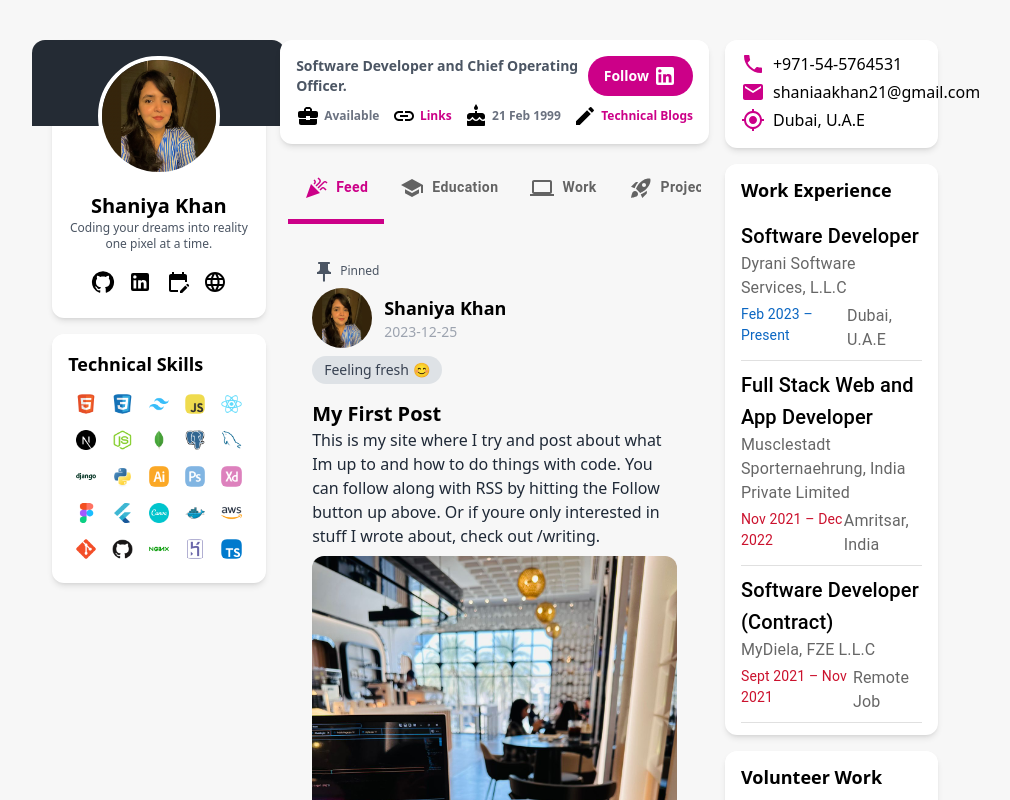
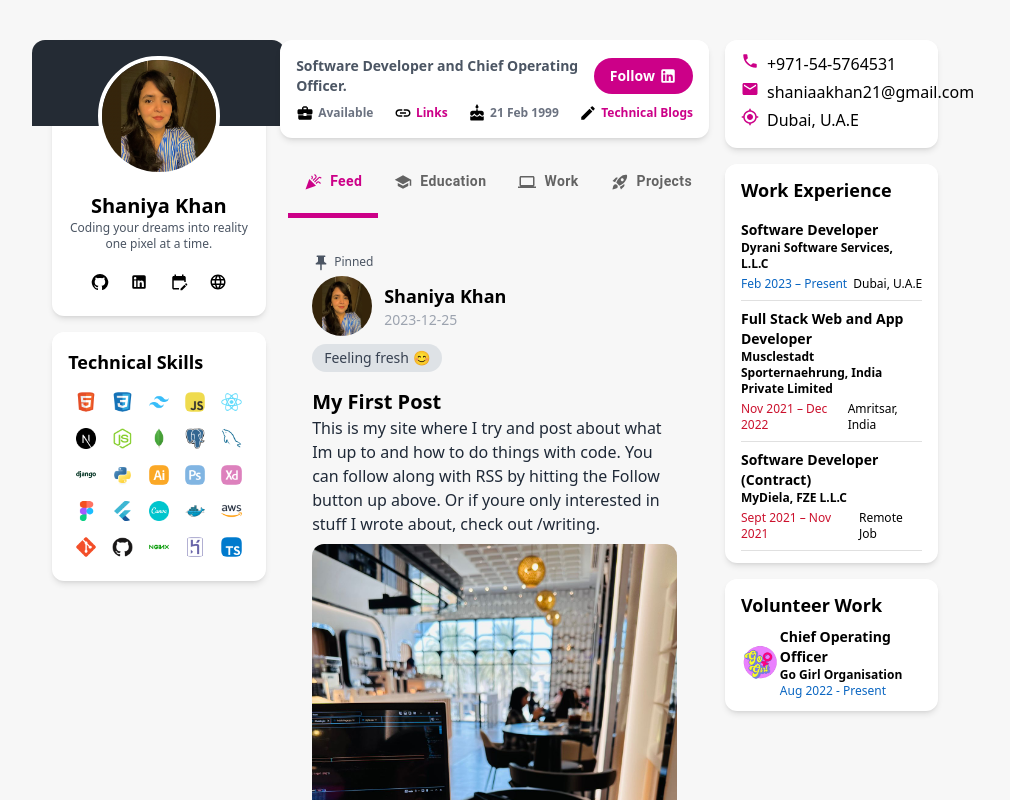
Before and after one commit to shaniaakhan21/shaniya, a Next.js app in the folder frontend/: page / in a window 1280 px wide. Shown: the top 800 px of the page, without its empty margins (127-1137 px from the left). Built offline with nearby package versions, Linux system fonts and the light colour scheme.

Commit message:
MUI fixation

```diff
--- a/frontend/src/app/components/Volunteer.tsx
+++ b/frontend/src/app/components/Volunteer.tsx
@@ -17,7 +17,7 @@ const VolunteerExperience: React.FC = () => {
                             height={50} alt='Go Girl Logo'
                         />
                     </Link>
-                    <div className='pl-4 sm:pr-4'>
+                    <div className='pl-4 sm:pl-0 sm:pr-4'>
 
                         <h2 className='text-sm font-semibold'>
                             Chief Operating Officer
--- a/frontend/src/app/components/Workbox.tsx
+++ b/frontend/src/app/components/Workbox.tsx
@@ -1,6 +1,6 @@
 "use client";
 import React from 'react';
-import { Box, Typography } from '@mui/material';
+import { Box } from '@mui/material';
 import { styled } from '@mui/system';
 import { ThemeProvider, useTheme } from '../../context/ThemeProvider'; // Adjust the import path as necessary
 
@@ -17,21 +17,6 @@ const TimelineItem = styled('div')(() => {
     return {
         position: 'relative',
         borderBottom: `1px solid ${colorMap[currentTheme]}`,
-    };
-});
-
-// Define a styled component for the date
-const DateText = styled(Typography)(() => {
-    const { theme: currentTheme } = useTheme();
-    const colorMap = {
-        light: '#757575',  // Grey 600 for light theme
-        dark: '#9e9e9e',   // Grey 600 for dark theme
-        pink: '#cfcfcf',   // Grey 600 for pink theme
-    };
-
-    return {
-        color: colorMap[currentTheme],
-        fontSize: '14px',
     };
 });
 
@@ -63,22 +48,22 @@ const WorkExperience: React.FC = () => {
                 <h2 className='text-lg font-bold mb-2'>Work Experience</h2>
                 {experiences.map((exp, index) => (
                     <TimelineItem key={index} className='py-2'>
-                        <Typography variant="h6" component="div" className='text-sm font-bold'>
+                        <h6 className='text-sm font-bold'>
                             {exp.role}
-                        </Typography>
-                        <Typography variant="body1" color="textSecondary" className='text-xs font-semibold'>
+                        </h6>
+                        <p color="textSecondary" className='text-xs font-semibold'>
                             {exp.company}
-                        </Typography>
+                        </p>
                         <div className='flex flex-row justify-between pt-1'>
-                            <DateText
+                            <h6
                                 className='text-xs'
                                 style={{ color: exp.period.includes('Present') ? '#0a66c2' : '#cb112d' }}
                             >
                                 {exp.period}
-                            </DateText>
-                            <Typography variant="body1" color="textSecondary" className='text-xs'>
+                            </h6>
+                            <h6 className='text-xs'>
                                 {exp.location}
-                            </Typography>
+                            </h6>
                         </div>
                     </TimelineItem>
                 ))}
--- a/frontend/src/app/globals.css
+++ b/frontend/src/app/globals.css
@@ -46,6 +46,11 @@ body {
   justify-content: space-between;
 }
 
+
+.MuiSvgIcon-root{
+  font-size: 12px!important;
+}
+
 /* For screens >= 640px (sm) */
 @media (min-width: 640px) {
   .container {
@@ -58,6 +63,10 @@ body {
     line-height: 1.88rem;;
     text-size-adjust: 100%;
     color: #474747;
+  }
+
+  .MuiSvgIcon-root{
+    font-size: 1.125rem!important;
   }
 }
 
```
